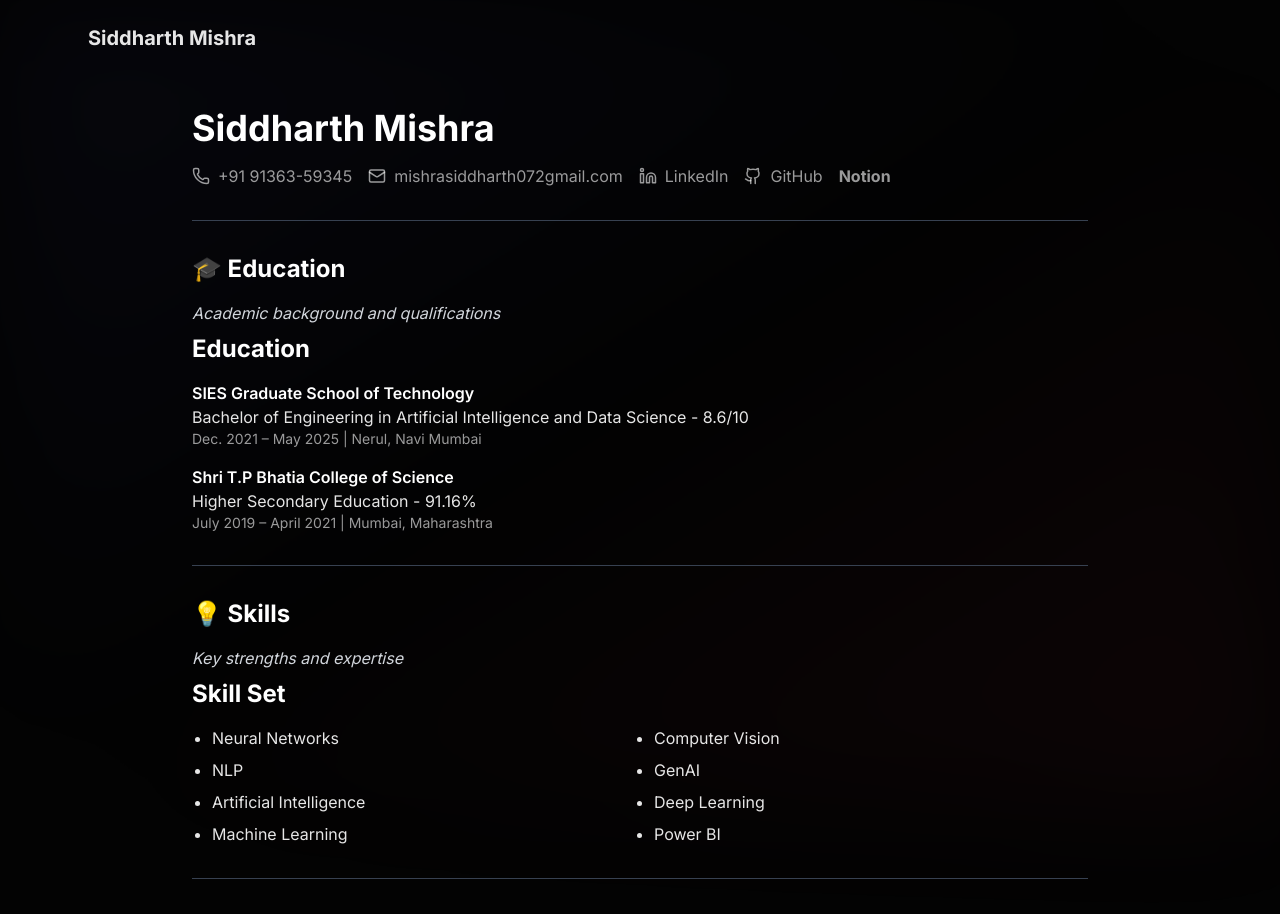
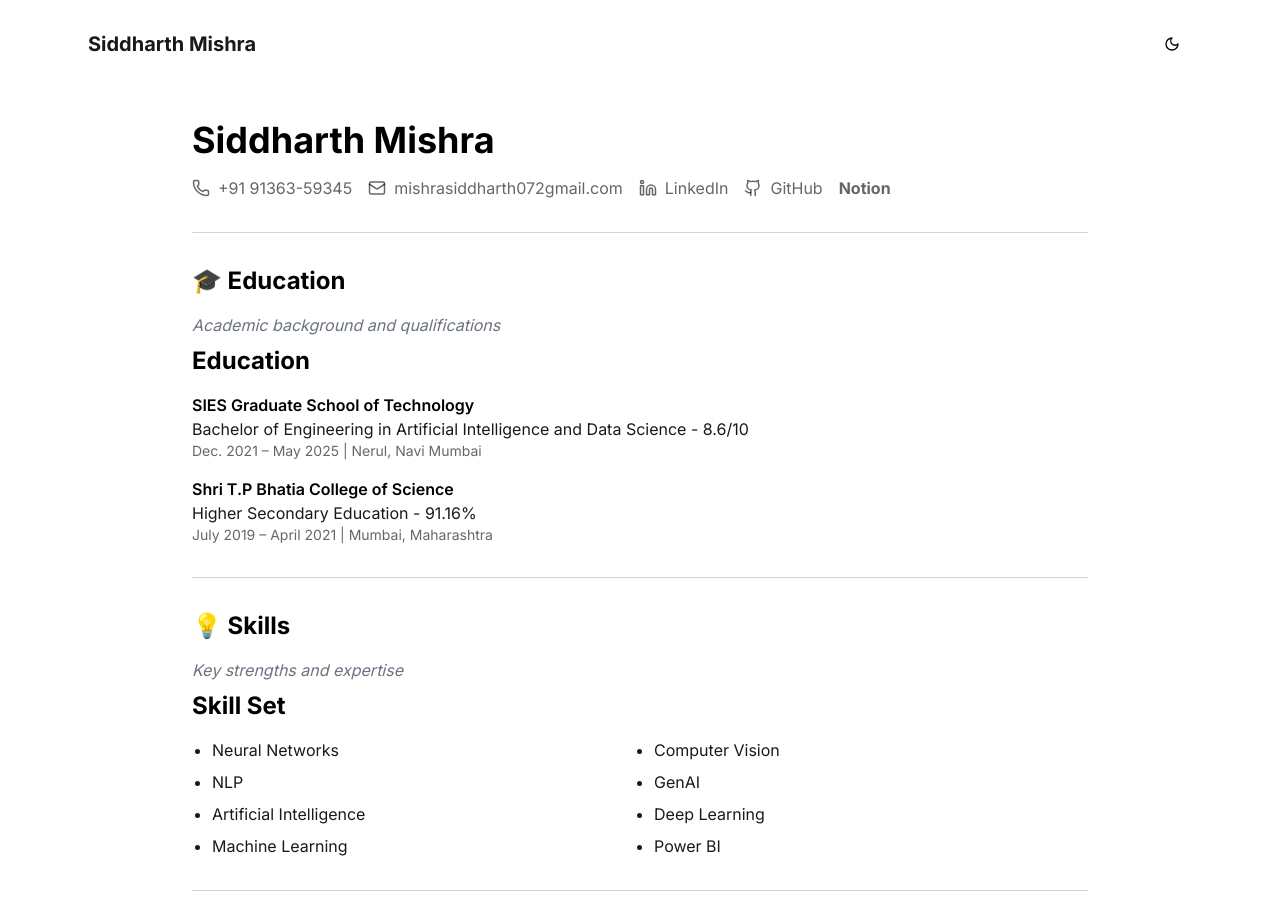
Before and after one commit to Sid3503/siddharth, a Next.js app: page /resume in a window 1280 px wide. Shown: the top 914 px of the page. Built offline with nearby package versions, Linux system fonts and the light colour scheme.

Commit message:
color mode update

```diff
--- a/app/layout.tsx
+++ b/app/layout.tsx
@@ -1,6 +1,8 @@
 import type { Metadata } from "next";
 import localFont from "next/font/local";
 import "./globals.css";
+import { ThemeProvider } from "@/components/theme-provider"
+
 
 const geistSans = localFont({
   src: "./fonts/GeistVF.woff",
@@ -28,7 +30,7 @@ export default function RootLayout({
       <body
         className={`${geistSans.variable} ${geistMono.variable} antialiased`}
       >
-        {children}
+        <ThemeProvider defaultTheme="light">{children}</ThemeProvider>
       </body>
     </html>
   );
--- a/app/resume/page.tsx
+++ b/app/resume/page.tsx
@@ -8,60 +8,75 @@ import Achievements from "@/components/achievements"
 import TechnicalSkills from "@/components/technical-skills"
 import { motion } from "framer-motion"
 import Link from "next/link"
+import { ThemeToggle } from "@/components/theme-toggle"
 
 export default function Home() {
   return (
-    <div className="min-h-screen w-full bg-[#030303] text-white">
-      <div className="absolute inset-0 bg-gradient-to-br from-indigo-500/[0.05] via-transparent to-rose-500/[0.05] blur-3xl" />
+    <div className="min-h-screen w-full bg-white dark:bg-[#030303] text-black dark:text-white">
+      {/* Gradient Background */}
+      <div className="absolute inset-0 bg-gradient-to-br from-indigo-500/[0.05] via-transparent to-rose-500/[0.05] blur-3xl -z-10" />
+
+      {/* Header */}
       <header className="relative z-10 p-4 md:p-6 flex justify-between items-center max-w-6xl mx-auto">
-        <Link href="/" className="text-lg md:text-xl font-bold text-white/90">
+        <Link href="/" className="text-lg md:text-xl font-bold text-black/90 dark:text-white/90">
           Siddharth Mishra
         </Link>
+        <ThemeToggle />
       </header>
 
+      {/* Main Content */}
       <main className="relative z-10 py-8 px-4 sm:px-6 lg:px-8">
         <div className="max-w-4xl mx-auto">
+          {/* Header Section */}
           <motion.div initial={{ opacity: 0, y: 20 }} animate={{ opacity: 1, y: 0 }} transition={{ duration: 0.5 }}>
             <Header />
           </motion.div>
 
-          <hr className="border-gray-700 my-8" />
+          <hr className="border-gray-300 dark:border-gray-700 my-8" />
 
+          {/* Education Section */}
           <motion.div initial={{ opacity: 0, y: 20 }} animate={{ opacity: 1, y: 0 }} transition={{ duration: 0.5, delay: 0.1 }}>
             <h2 className="font-bold text-2xl mb-4">🎓 Education</h2>
-            <p className="italic text-gray-300 mb-2">Academic background and qualifications</p>
+            <p className="italic text-gray-500 dark:text-gray-300 mb-2">Academic background and qualifications</p>
             <Education />
           </motion.div>
 
-          <hr className="border-gray-700 my-8" />
+          <hr className="border-gray-300 dark:border-gray-700 my-8" />
 
+          {/* Skills Section */}
           <motion.div initial={{ opacity: 0, y: 20 }} animate={{ opacity: 1, y: 0 }} transition={{ duration: 0.5, delay: 0.2 }}>
             <h2 className="font-bold text-2xl mb-4">💡 Skills</h2>
-            <p className="italic text-gray-300 mb-2">Key strengths and expertise</p>
+            <p className="italic text-gray-500 dark:text-gray-300 mb-2">Key strengths and expertise</p>
             <Skills />
           </motion.div>
 
-          <hr className="border-gray-700 my-8" />
+          <hr className="border-gray-300 dark:border-gray-700 my-8" />
 
+          {/* Projects Section */}
           <motion.div initial={{ opacity: 0, y: 20 }} animate={{ opacity: 1, y: 0 }} transition={{ duration: 0.5, delay: 0.3 }}>
-            <h2 className="font-bold text-2xl mb-4">📂 Projects</h2>
-            <p className="italic text-gray-300 mb-2">Notable work and contributions</p>
+          <h2 className="font-bold text-2xl mb-4 text-black dark:text-white">📂 Projects</h2>
+<p className="italic text-gray-700 dark:text-gray-300 mb-2">
+  Notable work and contributions
+</p>
+
             <Projects />
           </motion.div>
 
-          <hr className="border-gray-700 my-8" />
+          <hr className="border-gray-300 dark:border-gray-700 my-8" />
 
+          {/* Achievements Section */}
           <motion.div initial={{ opacity: 0, y: 20 }} animate={{ opacity: 1, y: 0 }} transition={{ duration: 0.5, delay: 0.4 }}>
             <h2 className="font-bold text-2xl mb-4">🏆 Achievements</h2>
-            <p className="italic text-gray-300 mb-2">Awards and recognitions</p>
+            <p className="italic text-gray-500 dark:text-gray-300 mb-2">Awards and recognitions</p>
             <Achievements />
           </motion.div>
 
-          <hr className="border-gray-700 my-8" />
+          <hr className="border-gray-300 dark:border-gray-700 my-8" />
 
+          {/* Technical Skills Section */}
           <motion.div initial={{ opacity: 0, y: 20 }} animate={{ opacity: 1, y: 0 }} transition={{ duration: 0.5, delay: 0.5 }}>
             <h2 className="font-bold text-2xl mb-4">🔧 Technical Skills</h2>
-            <p className="italic text-gray-300 mb-2">Tools and technologies</p>
+            <p className="italic text-gray-500 dark:text-gray-300 mb-2">Tools and technologies</p>
             <TechnicalSkills />
           </motion.div>
         </div>
--- a/components/education.tsx
+++ b/components/education.tsx
@@ -1,17 +1,19 @@
 export default function Education() {
   return (
     <section className="mb-8">
-      <h2 className="text-2xl font-bold mb-4 text-white">Education</h2>
+      <h2 className="text-2xl font-bold mb-4 text-black dark:text-white">Education</h2>
       <div className="space-y-4">
         <div>
-          <h3 className="font-semibold text-white">SIES Graduate School of Technology</h3>
-          <p className="text-white/90">Bachelor of Engineering in Artificial Intelligence and Data Science - 8.6/10</p>
-          <p className="text-sm text-white/60">Dec. 2021 – May 2025 | Nerul, Navi Mumbai</p>
+          <h3 className="font-semibold text-black dark:text-white">SIES Graduate School of Technology</h3>
+          <p className="text-black/90 dark:text-white/90">
+            Bachelor of Engineering in Artificial Intelligence and Data Science - 8.6/10
+          </p>
+          <p className="text-sm text-black/60 dark:text-white/60">Dec. 2021 – May 2025 | Nerul, Navi Mumbai</p>
         </div>
         <div>
-          <h3 className="font-semibold text-white">Shri T.P Bhatia College of Science</h3>
-          <p className="text-white/90">Higher Secondary Education - 91.16%</p>
-          <p className="text-sm text-white/60">July 2019 – April 2021 | Mumbai, Maharashtra</p>
+          <h3 className="font-semibold text-black dark:text-white">Shri T.P Bhatia College of Science</h3>
+          <p className="text-black/90 dark:text-white/90">Higher Secondary Education - 91.16%</p>
+          <p className="text-sm text-black/60 dark:text-white/60">July 2019 – April 2021 | Mumbai, Maharashtra</p>
         </div>
       </div>
     </section>
--- a/components/header.tsx
+++ b/components/header.tsx
@@ -3,28 +3,40 @@ import { Phone, Mail, Linkedin, Github } from "lucide-react"
 export default function Header() {
   return (
     <header className="mb-8">
-      <h1 className="text-4xl font-bold mb-4 text-white">Siddharth Mishra</h1>
+      <h1 className="text-4xl font-bold mb-4 text-black dark:text-white font-orbitron">Siddharth Mishra</h1>
       <div className="flex flex-wrap gap-4">
-        <a href="tel:+919136359345" className="flex items-center gap-2 text-white/60 hover:text-white/90">
+        <a
+          href="tel:+919136359345"
+          className="flex items-center gap-2 text-black/60 dark:text-white/60 hover:text-black/90 dark:hover:text-white/90"
+        >
           <Phone size={18} />
           <span>+91 91363-59345</span>
         </a>
         <a
           href="mailto:mishrasiddharth072gmail.com"
-          className="flex items-center gap-2 text-white/60 hover:text-white/90"
+          className="flex items-center gap-2 text-black/60 dark:text-white/60 hover:text-black/90 dark:hover:text-white/90"
         >
           <Mail size={18} />
           <span>mishrasiddharth072gmail.com</span>
         </a>
-        <a href="#" className="flex items-center gap-2 text-white/60 hover:text-white/90">
+        <a
+          href="#"
+          className="flex items-center gap-2 text-black/60 dark:text-white/60 hover:text-black/90 dark:hover:text-white/90"
+        >
           <Linkedin size={18} />
           <span>LinkedIn</span>
         </a>
-        <a href="#" className="flex items-center gap-2 text-white/60 hover:text-white/90">
+        <a
+          href="#"
+          className="flex items-center gap-2 text-black/60 dark:text-white/60 hover:text-black/90 dark:hover:text-white/90"
+        >
           <Github size={18} />
           <span>GitHub</span>
         </a>
-        <a href="#" className="flex items-center gap-2 text-white/60 hover:text-white/90">
+        <a
+          href="#"
+          className="flex items-center gap-2 text-black/60 dark:text-white/60 hover:text-black/90 dark:hover:text-white/90"
+        >
           <span className="font-bold">Notion</span>
         </a>
       </div>
--- a/components/skills.tsx
+++ b/components/skills.tsx
@@ -12,8 +12,8 @@ export default function Skills() {
 
   return (
     <section className="mb-8">
-      <h2 className="text-2xl font-bold mb-4 text-white">Skill Set</h2>
-      <ul className="list-disc pl-5 grid grid-cols-2 gap-2 text-white/90">
+      <h2 className="text-2xl font-bold mb-4 text-black dark:text-white">Skill Set</h2>
+      <ul className="list-disc pl-5 grid grid-cols-2 gap-2 text-black/90 dark:text-white/90">
         {skills.map((skill, index) => (
           <li key={index}>{skill}</li>
         ))}
--- a/components/technical-skills.tsx
+++ b/components/technical-skills.tsx
@@ -7,12 +7,12 @@ export default function TechnicalSkills() {
 
   return (
     <section className="mb-8">
-      <h2 className="text-2xl font-bold mb-4 text-white">Technical Skills</h2>
+      <h2 className="text-2xl font-bold mb-4 text-black dark:text-white">Technical Skills</h2>
       <div className="space-y-4">
         {skills.map((skill, index) => (
           <div key={index}>
-            <h3 className="font-semibold text-white">{skill.category}:</h3>
-            <p className="text-white/90">{skill.items.join(", ")}</p>
+            <h3 className="font-semibold text-black dark:text-white">{skill.category}:</h3>
+            <p className="text-black/90 dark:text-white/90">{skill.items.join(", ")}</p>
           </div>
         ))}
       </div>
--- /dev/null
+++ b/components/theme-provider.tsx
@@ -0,0 +1,49 @@
+"use client"
+
+import type React from "react"
+
+import { createContext, useContext, useEffect, useState } from "react"
+
+type Theme = "dark" | "light"
+
+type ThemeProviderProps = {
+  children: React.ReactNode
+  defaultTheme?: Theme
+}
+
+type ThemeProviderState = {
+  theme: Theme
+  setTheme: (theme: Theme) => void
+}
+
+const initialState: ThemeProviderState = {
+  theme: "dark",
+  setTheme: () => null,
+}
+
+const ThemeProviderContext = createContext<ThemeProviderState>(initialState)
+
+export function ThemeProvider({ children, defaultTheme = "dark" }: ThemeProviderProps) {
+  const [theme, setTheme] = useState<Theme>(defaultTheme)
+
+  useEffect(() => {
+    const root = window.document.documentElement
+    root.classList.remove("light", "dark")
+    root.classList.add(theme)
+  }, [theme])
+
+  const value = {
+    theme,
+    setTheme: (theme: Theme) => setTheme(theme),
+  }
+
+  return <ThemeProviderContext.Provider value={value}>{children}</ThemeProviderContext.Provider>
+}
+
+export const useTheme = () => {
+  const context = useContext(ThemeProviderContext)
+  if (context === undefined) {
+    throw new Error("useTheme must be used within a ThemeProvider")
+  }
+  return context
+}
--- /dev/null
+++ b/components/theme-toggle.tsx
@@ -0,0 +1,31 @@
+"use client"
+
+import { Moon, Sun } from "lucide-react"
+import { useTheme } from "@/components/theme-provider"
+import { Button } from "@/components/ui/button"
+import { motion } from "framer-motion"
+
+export function ThemeToggle() {
+  const { theme, setTheme } = useTheme()
+
+  return (
+    <Button
+      variant="ghost"
+      size="icon"
+      onClick={() => setTheme(theme === "dark" ? "light" : "dark")}
+      className="rounded-full w-10 h-10 bg-white/5 border border-white/10 hover:bg-white/10 dark:bg-black/5 dark:border-black/10 dark:hover:bg-black/10"
+    >
+      <motion.div
+        initial={{ scale: 0.8, opacity: 0 }}
+        animate={{ scale: 1, opacity: 1 }}
+        exit={{ scale: 0.8, opacity: 0 }}
+        transition={{ duration: 0.2 }}
+        key={theme}
+        className="absolute"
+      >
+        {theme === "dark" ? <Sun className="h-5 w-5 text-white" /> : <Moon className="h-5 w-5 text-black" />}
+      </motion.div>
+      <span className="sr-only">Toggle theme</span>
+    </Button>
+  )
+}
```
Also changed, not shown: app/page.tsx (+84 -63 lines), components/achievements.tsx (+7 -7 lines), components/projects.tsx (+7 -7 lines).
